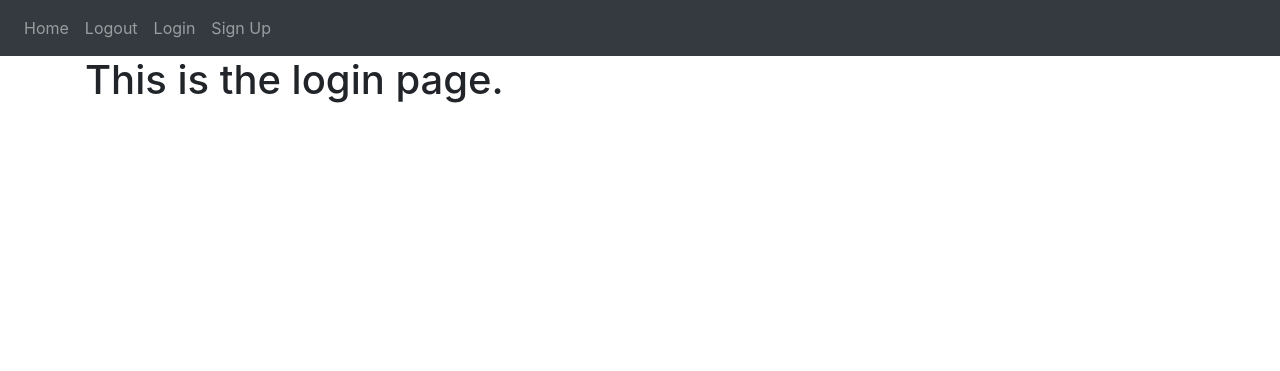
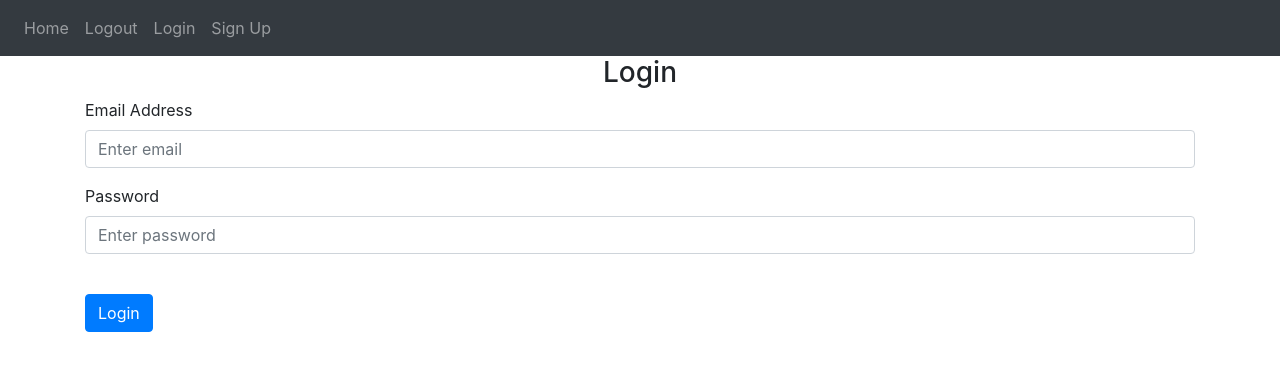
Before and after one commit to 19054Ira/Ira-DTG2024-F.B.P_Club-Website, a Flask app: page /login in a window 1280 px wide. Shown: the top 371 px of the page. Run offline with Flask 3, Linux system fonts and the light colour scheme; some libraries are stand-ins or nearby versions.

Commit message:
Created login HTML

```diff
--- a/website/templates/login.html
+++ b/website/templates/login.html
@@ -2,6 +2,27 @@
 {% block title %}Login{% endblock %}
 
 {% block content%}
-<h1>This is the login page.</h1>
-{{ text }}
+<form method="POST">
+    <h3 align="center">Login</h3>
+    <div class="form-group">
+        <label for="email">Email Address</label>
+        <input type="email"
+        class="form-control"
+        id="email"
+        name="email"
+        placeholder ="Enter email"
+        />
+    </div>
+    <div class="form-group">
+        <label for="password">Password</label>
+        <input type="password"
+        class="form-control"
+        id="password"
+        name="password"
+        placeholder ="Enter password"
+        />
+    </div>
+    <br/>
+    <button type="submit" class="btn btn-primary">Login</button>
+</form>
 {% endblock %}
```
